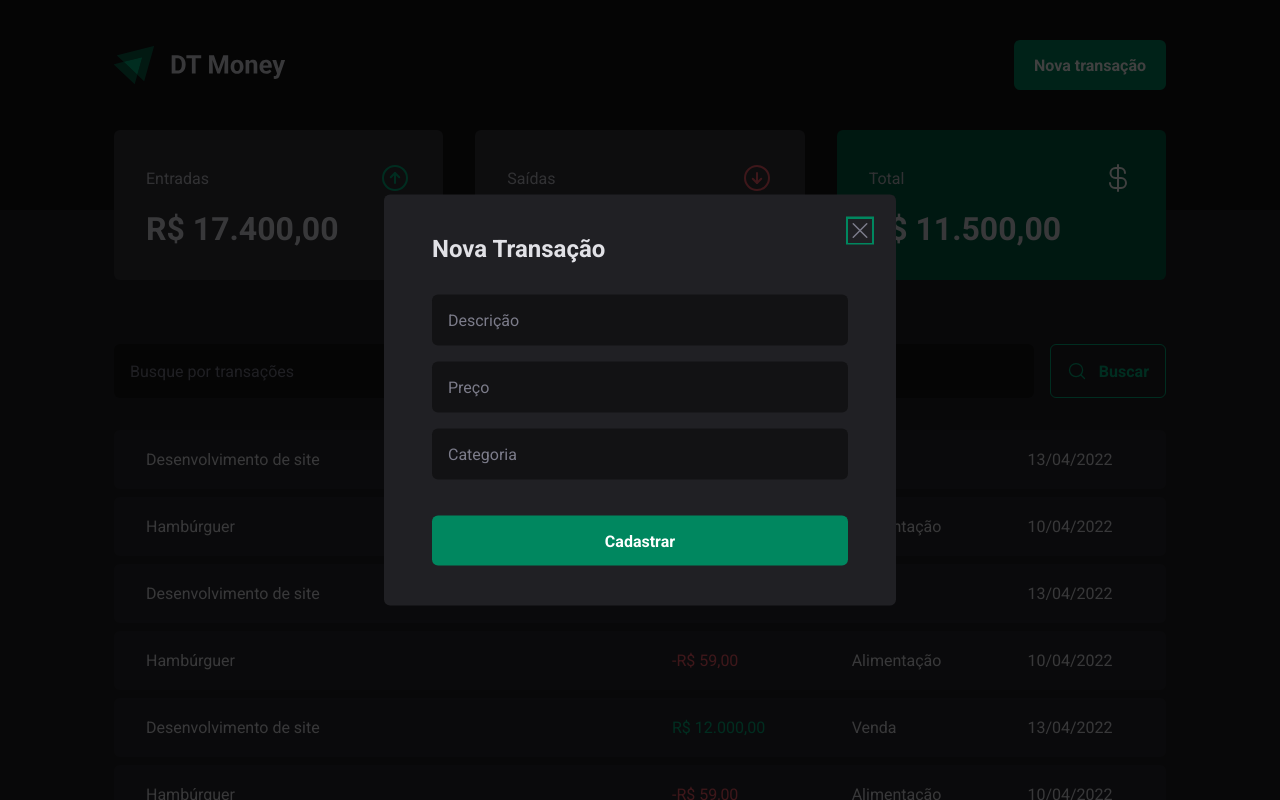
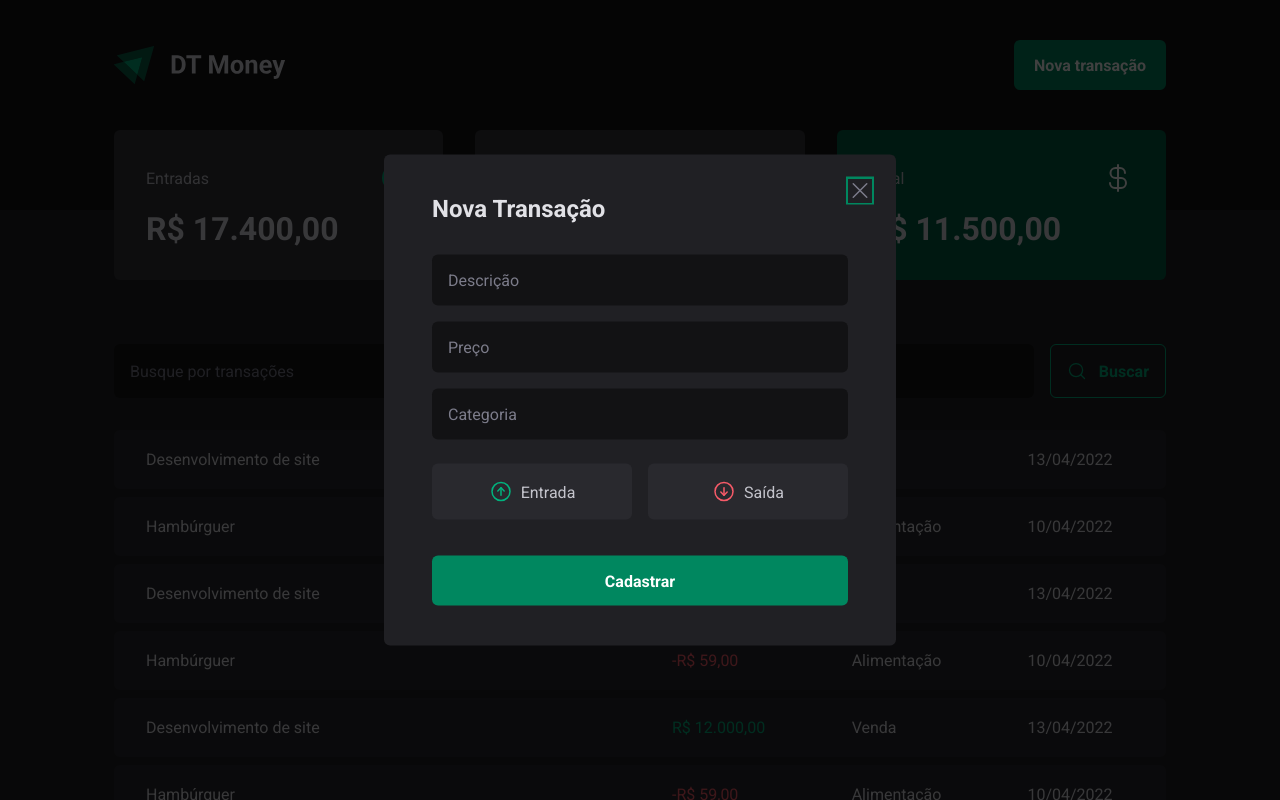
Before and after one commit to luisgustavofaria/controle-financeiro, a Next.js app: page / in a window 1280 px wide. Both pictures are taken after a click on the button "Nova transação". Shown: the top 800 px of the page. Built offline with nearby package versions, Linux system fonts and the light colour scheme.

Commit message:
criado entradas e saidas checked no modal

```diff
--- a/package.json
+++ b/package.json
@@ -11,6 +11,7 @@
   "license": "ISC",
   "dependencies": {
     "@radix-ui/react-dialog": "^1.0.2",
+    "@radix-ui/react-radio-group": "^1.1.1",
     "next": "^13.1.6",
     "phosphor-react": "^1.4.1",
     "react": "^18.2.0",
--- a/src/components/newTransactionModal/NewTransactionModal.jsx
+++ b/src/components/newTransactionModal/NewTransactionModal.jsx
@@ -1,6 +1,7 @@
 import styled from "styled-components";
 import * as Dialog from '@radix-ui/react-dialog';
-import { X } from "phosphor-react";
+import * as RadioGroup from '@radix-ui/react-radio-group';
+import { ArrowCircleDown, ArrowCircleUp, X } from "phosphor-react";
 
 export const Overlay = styled(Dialog.Overlay)`
   position: fixed;
@@ -19,11 +20,13 @@
   top: 50%;
   left: 50%;
   transform: translate(-50%, -50%);
+
   form {
     margin-top: 2rem;
     display: flex;
     flex-direction: column;
     gap: 1rem;
+
     input {
       border-radius: 6px;
       border: 0;
@@ -63,6 +66,42 @@
   color: ${props => props.theme["gray-500"]};
 `;
 
+export const TransactionType = styled(RadioGroup.Root)`
+  display: grid;
+  grid-template-columns: repeat(2, 1fr);
+  gap: 1rem;
+  margin-top: 0.5rem;
+`;
+
+export const TransactionTypeButton = styled(RadioGroup.Item)`
+  background: ${props => props.theme["gray-700"]};
+  padding: 1rem;
+  display: flex;
+  align-items: center;
+  justify-content: center;
+  gap: 0.5rem;
+  border-radius: 6px;
+  cursor: pointer;
+  border: 0;
+  color: ${props => props.theme["gray-300"]};
+
+  svg {
+    color: ${props => props.variant === 'income' ? props.theme["green-300"] : props.theme["red-300"]};
+  }
+
+  &[data-state='unchecked']:hover {
+    transition: background-color 0.2s;
+    background: ${props => props.theme["gray-600"]};
+  }
+  &[data-state='checked'] {
+    color: ${props => props.theme.white};
+    background: ${props => props.variant === 'income' ? props.theme["green-500"] : props.theme["red-500"]};
+    svg {
+      color: ${props => props.theme.white};
+    }
+  }
+`;
+
 export function NewTransactionModal() {
     return (
       <Dialog.Portal>
@@ -80,6 +119,17 @@
             <input type="number" placeholder="Preço" required />
             <input type="text" placeholder="Categoria" required />
 
+            <TransactionType>
+                <TransactionTypeButton variant="income" value="income">
+                    <ArrowCircleUp size={24} />
+                    Entrada
+                </TransactionTypeButton>
+                <TransactionTypeButton variant="outcome" value="outcome">
+                    <ArrowCircleDown size={24} />
+                    Saída
+                </TransactionTypeButton>
+            </TransactionType>
+
             <button type="submit">
               Cadastrar
             </button>
```
Also changed, not shown: 1 other file (tests, documents, lock files or other folders).
